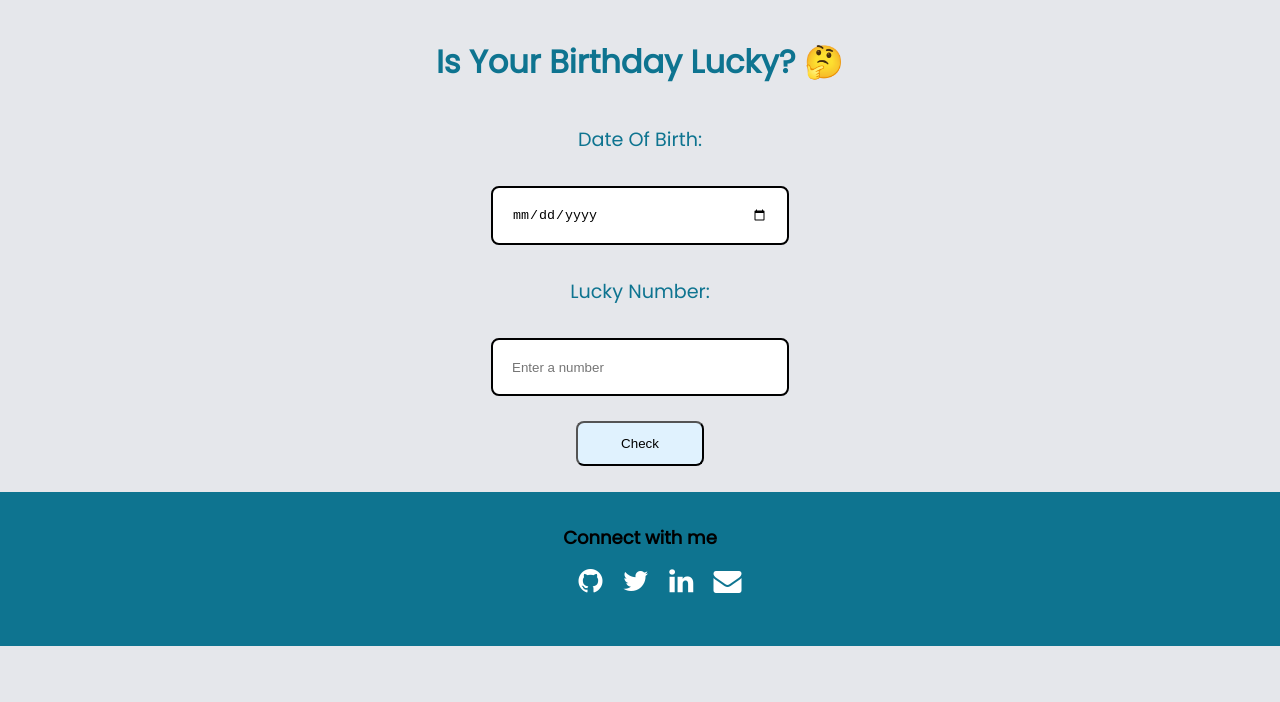
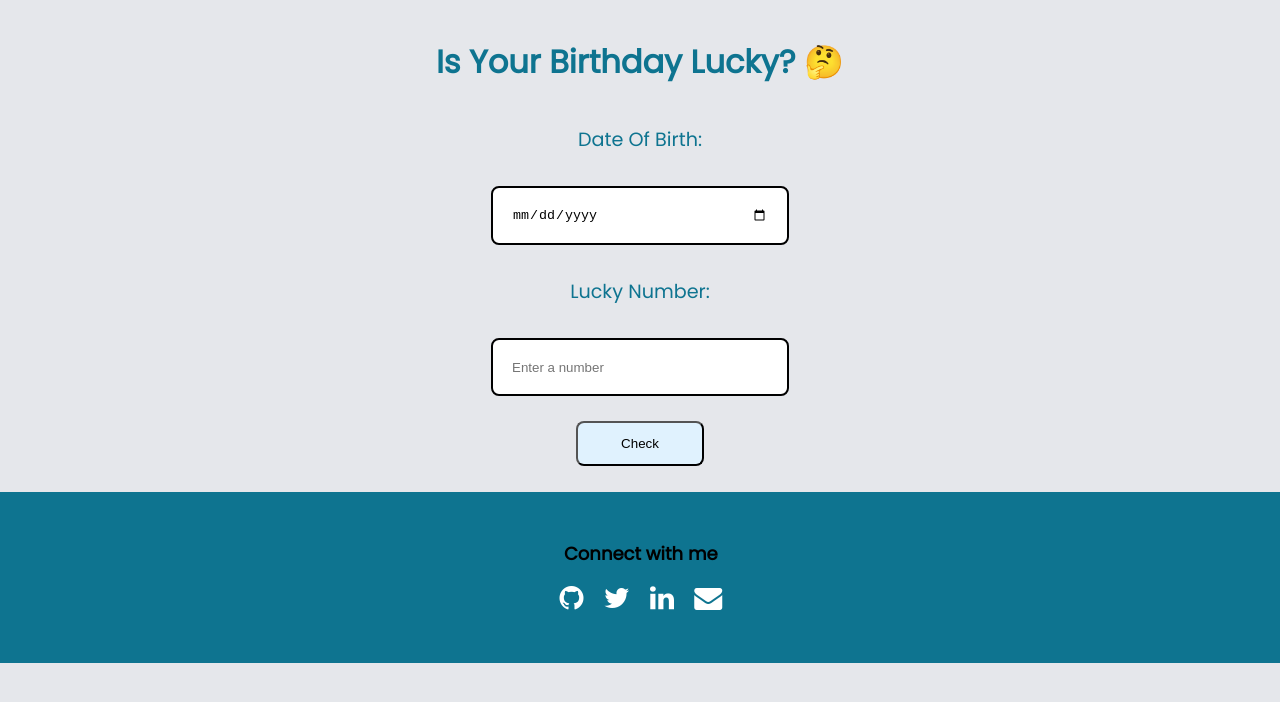
Before and after one commit to Sanika03/Is-your-birthday-lucky, a plain HTML site: page index.html in a window 1280 px wide. Drawn offline with Linux system fonts and the light colour scheme.

Commit message:
updated styling

```diff
--- a/index.html
+++ b/index.html
@@ -27,8 +27,8 @@
     </div>
 
     <footer class="footer">
-        <div class="footer-header">Connect with me </div>
         <ul class="list-non-bullet">
+            <div class="footer-header">Connect with me </div>
             <li class="list-item-inline">
                 <a class="link" href="https://github.com/Sanika03">
                     <i class="fa fa-github" style="font-size:28px"></i>
--- a/styles.css
+++ b/styles.css
@@ -60,12 +60,15 @@ p{
     padding: 2rem 1rem;
     color: white;
     text-align: center;
+    padding-left: 12%;
+    padding-right: 15%;
 }
 
 .footer .footer-header {
     font-weight: bold;
     font-size: large;
     color: black;
+    margin-bottom: 2%;
 }
 
 .fa {
```
